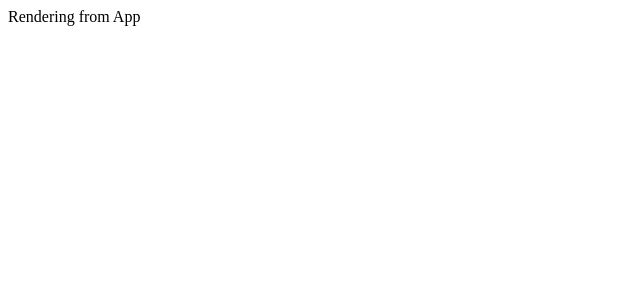
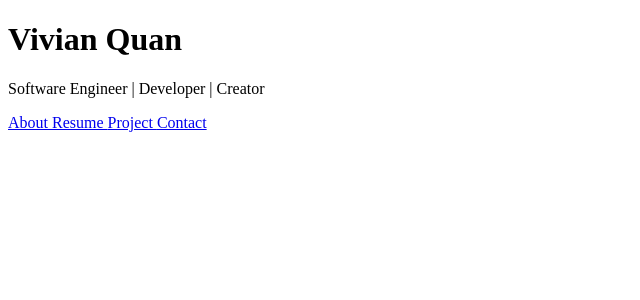
Before and after one commit to vivxz/portfolio, a React app: page / in a window 1280 px wide. Shown: the top 300 px of the page, without its empty margins (0-640 px from the left). Built offline with nearby package versions, Linux system fonts and the light colour scheme; the HTML template or start-up script is replaced by a standard one.

Commit message:
[prog]: Created and styled homepage

```diff
--- a/package.json
+++ b/package.json
@@ -9,11 +9,11 @@
     "build": "webpack -d -w"
   },
   "dependencies": {
+    "@reach/router": "^1.3.3",
     "compression-webpack-plugin": "^3.1.0",
     "react": "^16.13.1",
     "react-dom": "^16.13.1",
-    "react-icons": "^3.9.0",
-    "react-router-dom": "^5.1.2"
+    "react-icons": "^3.9.0"
   },
   "devDependencies": {
     "@babel/cli": "^7.8.4",
--- a/src/components/App.jsx
+++ b/src/components/App.jsx
@@ -1,8 +1,15 @@
 import React from 'react';
+import Name from './Name.jsx';
+import Navbar from './Navbar.jsx';
 
 const App = () => {
   return (
-    <div>Rendering from App</div>
+    <div className="container">
+      <header>
+        <Name />
+        <Navbar />
+      </header>
+    </div >
   )
 }
 
--- /dev/null
+++ b/src/components/Name.jsx
@@ -0,0 +1,13 @@
+import React from 'react';
+
+const Name = () => {
+  return (
+    <div className="content">
+      <h1 className="full-name">Vivian Quan</h1>
+      <span className="namination"> </span>
+      <p>Software Engineer | Developer | Creator</p>
+    </div>
+  )
+}
+
+export default Name;
--- /dev/null
+++ b/src/components/Navbar.jsx
@@ -0,0 +1,17 @@
+import React from 'react';
+import { Link } from '@reach/router';
+
+const Navbar = () => {
+  return (
+    <div className="navbar">
+      <nav className="nav">
+        <Link className="links" to='/about'>About </Link>
+        <Link className="links" to='/resume'>Resume </Link>
+        <Link className="links" to='/project'>Project </Link>
+        <Link className="links" to='/contact'>Contact </Link>
+      </nav>
+    </div>
+  )
+}
+
+export default Navbar;
```
Also changed, not shown: src/components/About.jsx (added), src/components/Contact.jsx (added), src/components/Project.jsx (added), 6 other files (tests, documents, lock files or other folders).
